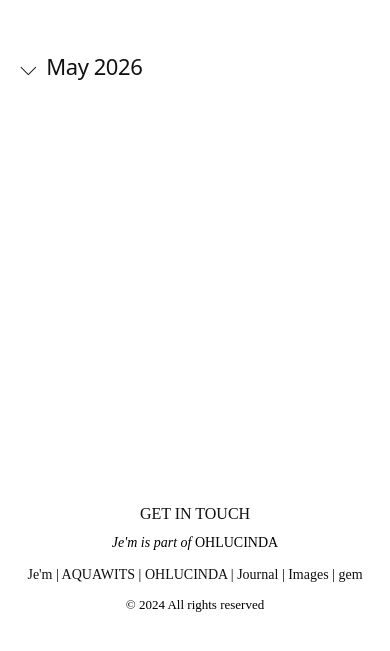
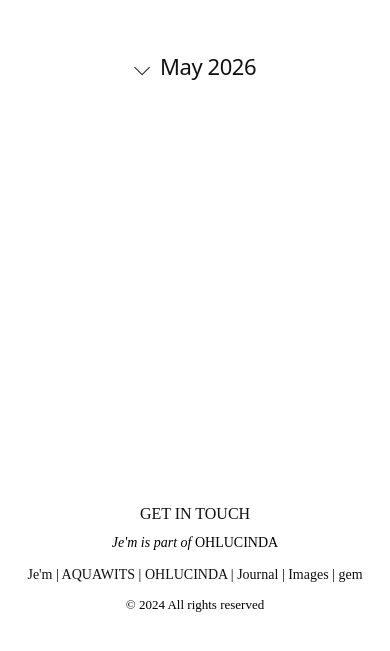
Before and after one commit to ohlucinda/ohlucinda-mobile, a Jekyll site: the page built from index.html, in a window 390 px wide. Shown: the top 651 px of the page. Built offline with Jekyll 4.4.1, drawn with Linux system fonts in a browser that asks for light colours.

Commit message:
Update style.css

```diff
--- a/assets/style.css
+++ b/assets/style.css
@@ -108,6 +108,7 @@ img {
 }
 
 /* iPhone */
+/* iPhone */
 @media (max-width: 768px) {
 
   body {
@@ -119,17 +120,21 @@ img {
     padding: 40px 20px;
   }
 
+  details {
+    text-align: center;
+  }
+
   summary {
     font-size: 22px;
   }
 
   details div {
-  font-size: 16px;
-  padding-left: 0;
+    font-size: 16px;
+    padding-left: 0;
 
-  text-align: center;
-  word-break: break-word;
-}
+    text-align: center;
+    word-break: break-word;
+  }
 
   .footer {
     margin-top: 320px;
```
